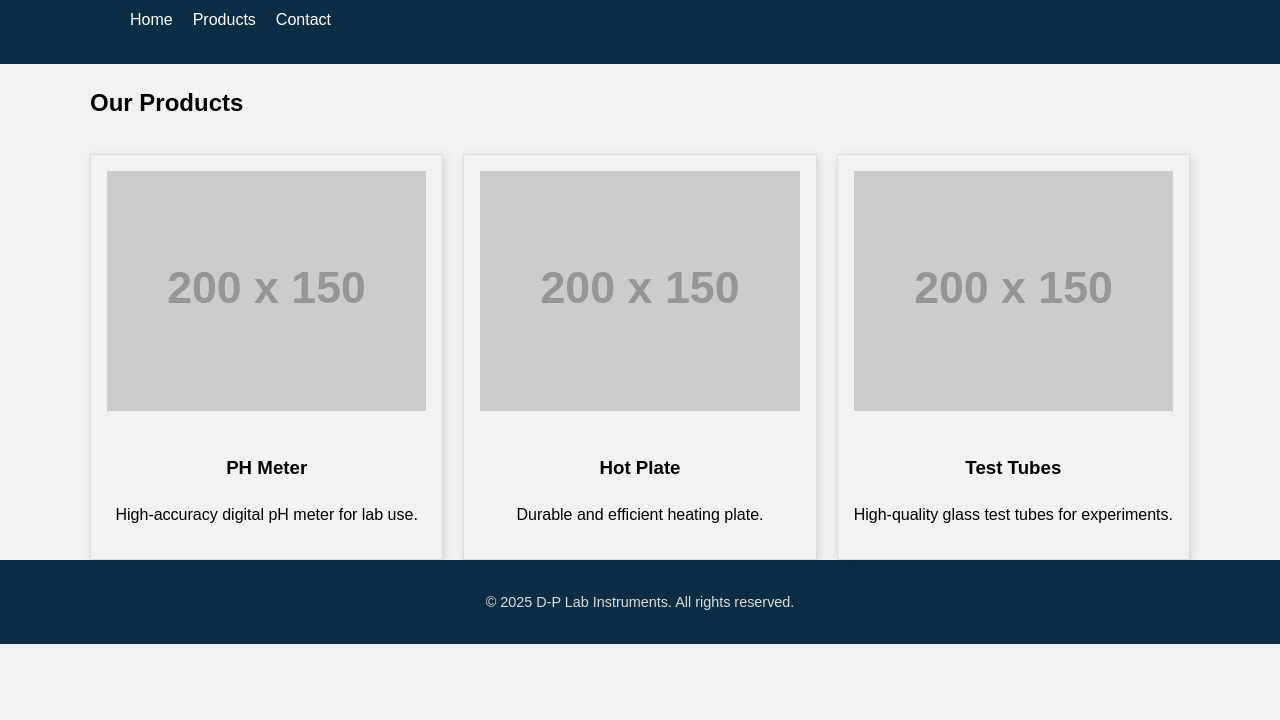
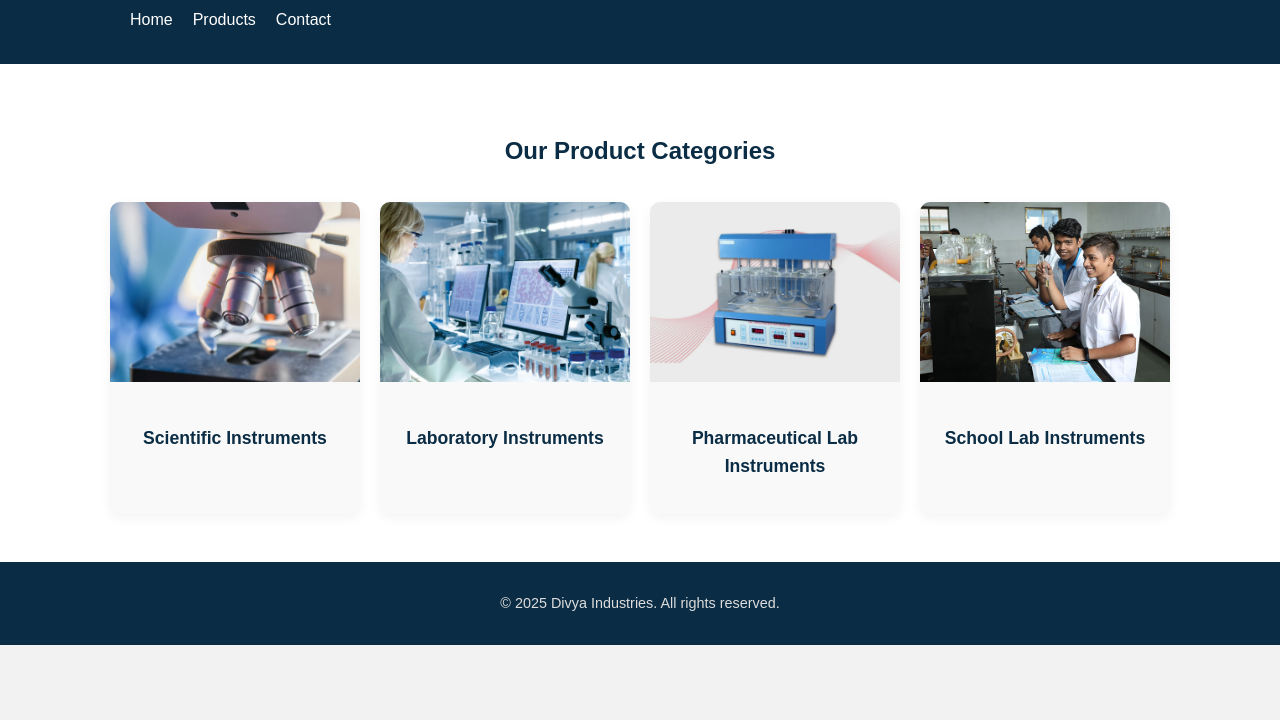
Before and after one commit to varunxcode1/Divya-Industries, a plain HTML site: page Product.html in a window 1280 px wide. Shown: the part 80-800 px from the top of the page. Drawn offline with Linux system fonts and the light colour scheme; placeholder pictures from the web are drawn by us.

Commit message:
12/02 changes... Done for the day

```diff
--- a/Product.html
+++ b/Product.html
@@ -12,7 +12,7 @@
   <!-- Navbar -->
   <header class="navbar">
     <div class="container">
-      <h1 class="logo">D-P Lab Instruments</h1>
+      <h1 class="logo">Divya Industries</h1>
       <nav>
         <ul>
           <li><a href="index.html">Home</a></li>
@@ -24,39 +24,36 @@
   </header>
 
   <!-- Product Section -->
-  <section class="about">
-    <div class="container">
-      <h2>Our Products</h2>
-      <div class="product-grid">
-        <!-- Product 1 -->
-        <div class="product-card">
-          <img src="https://via.placeholder.com/200x150" alt="Product 1" />
-          <h3>PH Meter</h3>
-          <p>High-accuracy digital pH meter for lab use.</p>
-        </div>
+  <!-- Product Categories Section -->
+<section class="product-categories">
+  <div class="container">
+    <h2 style="text-align:center; color:#0a2c44;">Our Product Categories</h2>
+    <div class="category-grid">
+      <a href="#" class="category-card">
+        <img src="Image/Scientific.jpeg" alt="Scientific Instruments">
+        <h3>Scientific Instruments</h3>
+      </a>
+      <a href="#" class="category-card">
+        <img src="Image/laboratory.jpg" alt="Laboratory Instruments">
+        <h3>Laboratory Instruments</h3>
+      </a>
+      <a href="#" class="category-card">
+        <img src="Image/pharmaceutical.jpg" alt="Pharmaceutical Lab Instruments">
+        <h3>Pharmaceutical Lab Instruments</h3>
+      </a>
+      <a href="#" class="category-card">
+        <img src="Image/chemistryLab02.jpg" alt="School Lab Instruments">
+        <h3>School Lab Instruments</h3>
+      </a>
+    </div>
+  </div>
+</section>
 
-        <!-- Product 2 -->
-        <div class="product-card">
-          <img src="https://via.placeholder.com/200x150" alt="Product 2" />
-          <h3>Hot Plate</h3>
-          <p>Durable and efficient heating plate.</p>
-        </div>
-
-        <!-- Product 3 -->
-        <div class="product-card">
-          <img src="https://via.placeholder.com/200x150" alt="Product 3" />
-          <h3>Test Tubes</h3>
-          <p>High-quality glass test tubes for experiments.</p>
-        </div>
-        <!-- Add more products as needed -->
-      </div>
-    </div>
-  </section>
 
   <!-- Footer -->
   <footer>
     <div class="container">
-      <p>&copy; 2025 D-P Lab Instruments. All rights reserved.</p>
+      <p>&copy; 2025 Divya Industries. All rights reserved.</p>
     </div>
   </footer>
 </body>
```
Also changed, not shown: aboutus.html (+2 -2 lines).
